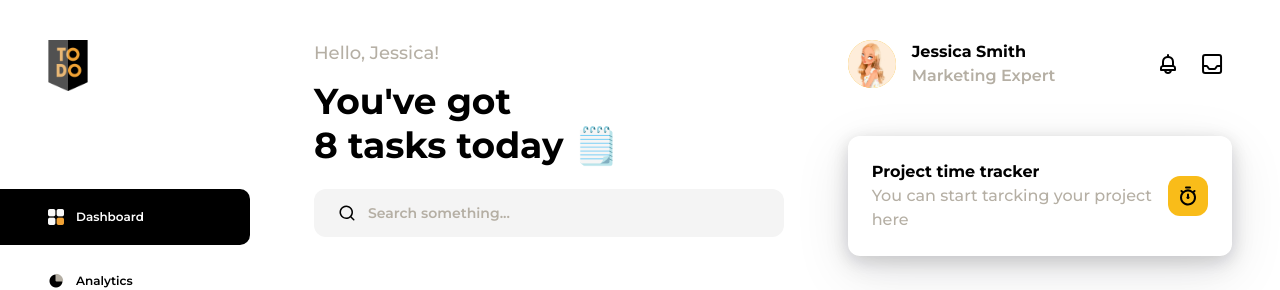
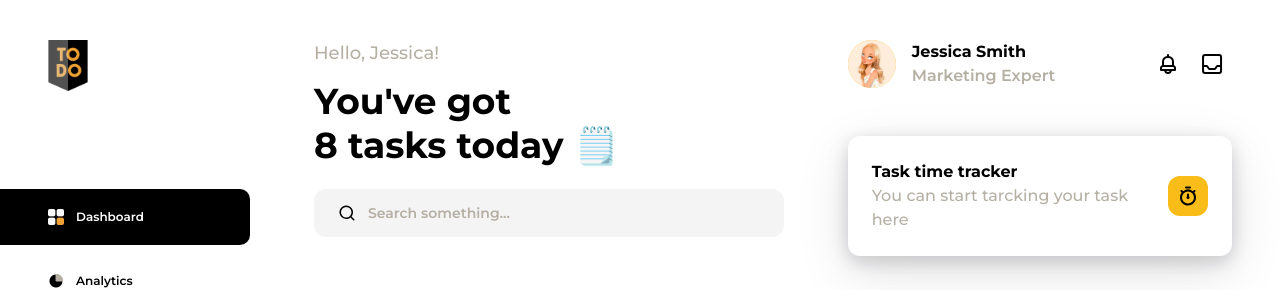
Before and after one commit to kikipratiwi/to-do-list-app, a React (Vite) app: page /third-question in a window 1280 px wide. Shown: the top 290 px of the page. Built offline with nearby package versions, Linux system fonts and the light colour scheme.

Commit message:
fix(): wording

```diff
--- a/src/pages/ThirdQuestion.tsx
+++ b/src/pages/ThirdQuestion.tsx
@@ -65,10 +65,10 @@ const ThirdQuestionPage: React.FC = (): ReactElement => {
                             <HStack w="full" justifyContent="space-between">
                                 <Box>
                                     <Text fontWeight="bold" color="black">
-                                        Project time tracker
+                                        Task time tracker
                                     </Text>
                                     <Text color={COLORS.gray} fontWeight={500}>
-                                        You can start tarcking your project here
+                                        You can start tarcking your task here
                                     </Text>
                                 </Box>
 
```
